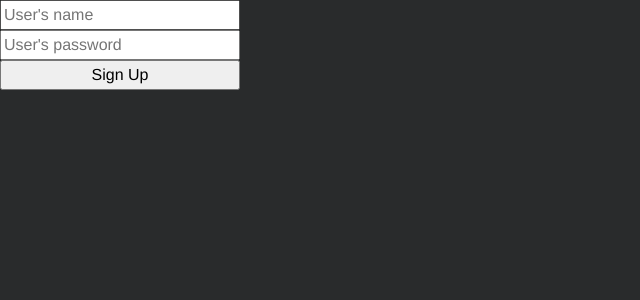
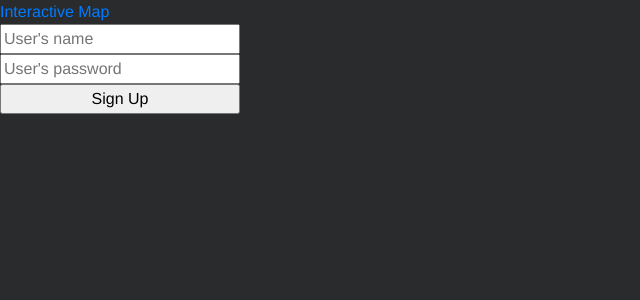
Before and after one commit to xguo99/kovid, a Vue app: page /account/business in a window 1280 px wide. Shown: the top 300 px of the page, without its empty margins (0-640 px from the left). Built offline with nearby package versions, Linux system fonts and the light colour scheme; what vue-cookie would draw is missing.

Commit message:
dummy create account, not connected to db yet

```diff
--- a/src/views/BusinessAccount.vue
+++ b/src/views/BusinessAccount.vue
@@ -1,5 +1,9 @@
 <template>
   <div id="user-settings">
+    <div class="Map">
+      <router-link to="/">Interactive Map</router-link>
+    </div>
+
     <BusinessSignUp/>
 
     <div v-if='messages.length' class="success-message" style="text-align:center;">
--- a/src/views/Map.vue
+++ b/src/views/Map.vue
@@ -1,10 +1,9 @@
 <template>
   <div>
     <div class="business-login">
-      <div>
-        <router-link to="/account/business">For Business</router-link>
-      </div>
+      <router-link to="/account/business">For Business</router-link>
     </div>
+
     <div style="height: 600px; width: 80%">
       <div style="height: 200px overflow: auto;">
         <p>Center is at {{ center }} and the zoom is: {{ currentZoom }}</p>
```
Also changed, not shown: 21 other files (tests, documents, lock files or other folders).
